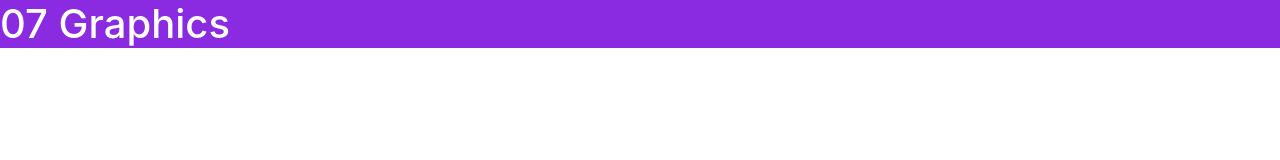
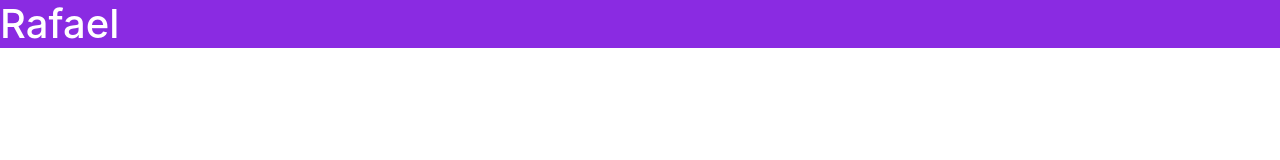
Before and after one commit to Rafff07/SaphireSolutions, a plain HTML site: page index.html in a window 1280 px wide. Drawn offline with Linux system fonts and the light colour scheme.

Commit message:
update index.html

```diff
--- a/index.html
+++ b/index.html
@@ -7,7 +7,7 @@
 
 <body>
     <header>
-        <h1>07 Graphics</h1>
+        <h1>Rafael</h1>
     </header>
 
 </body>
```
